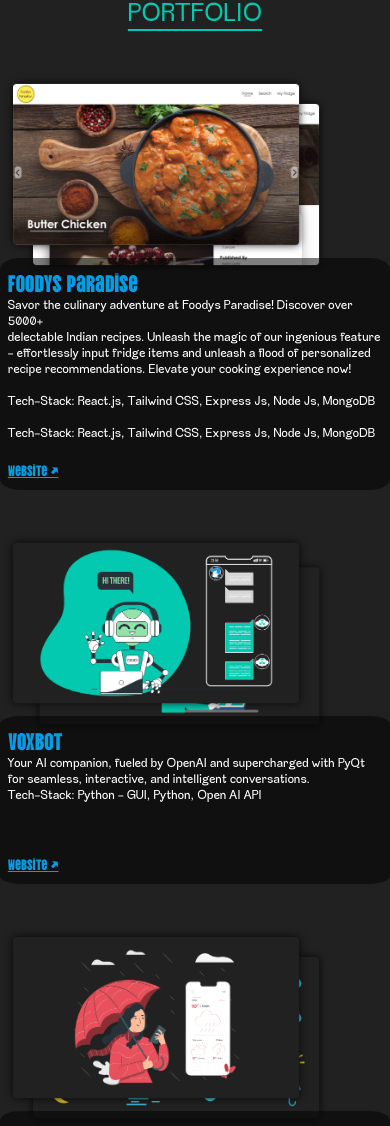
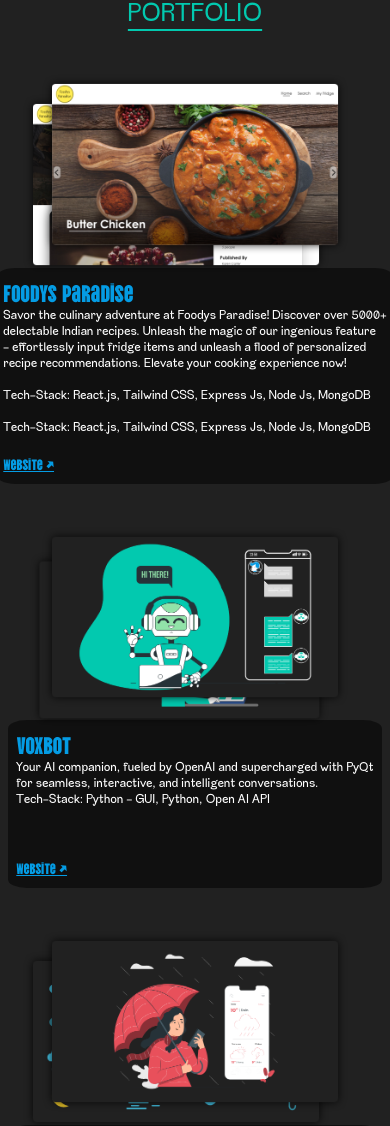
Before and after one commit to VedangPaithankar/Portfolio-Website, a React (Create React App) app: page / in a window 390 px wide. Shown: the part 389-1515 px from the top of the page. Built offline with nearby package versions, Linux system fonts and the light colour scheme.

Commit message:
Responsive

```diff
--- a/src/pages/styles.css
+++ b/src/pages/styles.css
@@ -218,3 +218,32 @@
 .background-color{
   background-color: #049CE4;
 }
+
+/* styles.css */
+.FoodysParadise {
+  display: flex;
+  flex-direction: column;
+  align-items: center; /* Center items horizontally in column layout */
+
+}
+
+@media screen and (min-width: 768px) {
+  .FoodysParadise {
+    flex-direction: row;
+    justify-content: center; /* Center items horizontally in row layout */
+  }
+}
+
+.imgs {
+  display: flex;
+  justify-content: center; /* Center items horizontally in mobile screen */
+}
+
+.imgs img {
+  width: 80%; /* Adjust the percentage according to your design needs */
+}
+
+.fp_info {
+  margin-top: 10px;
+  width: max-content;
+}
```
